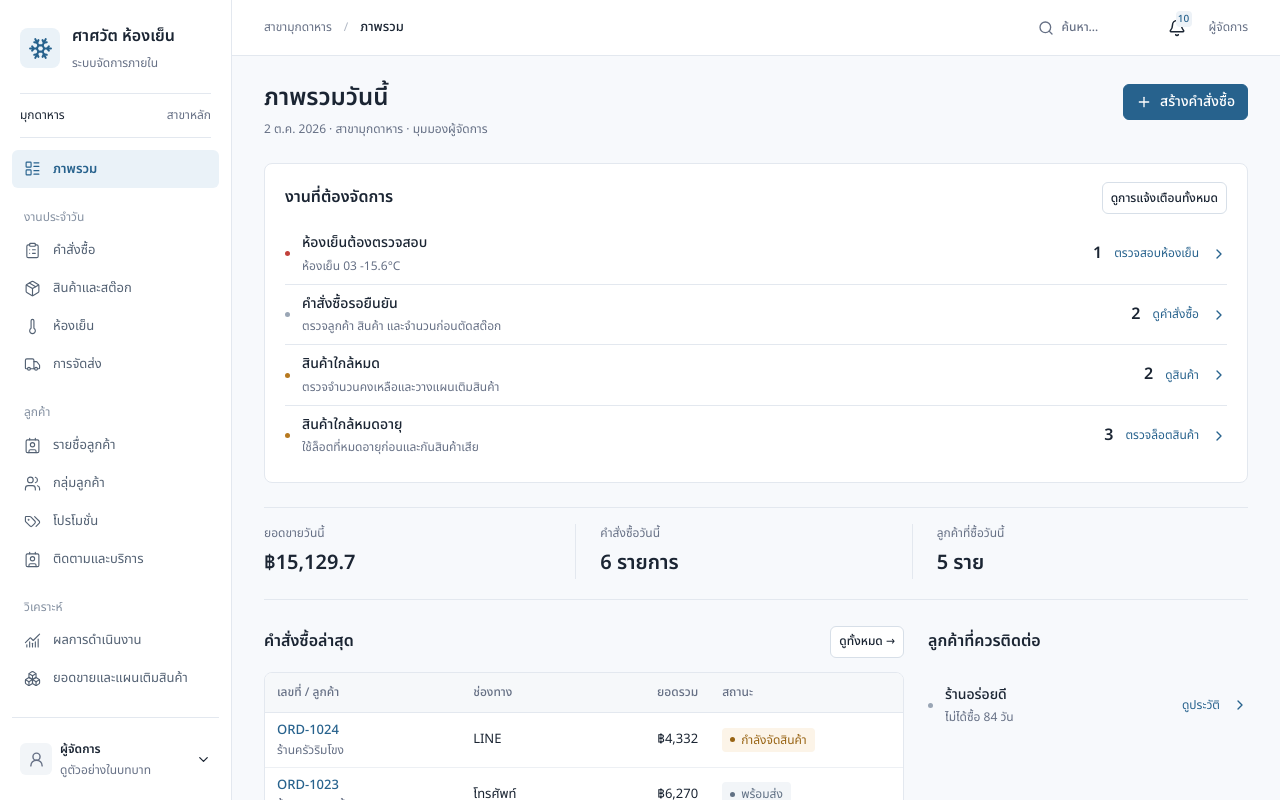
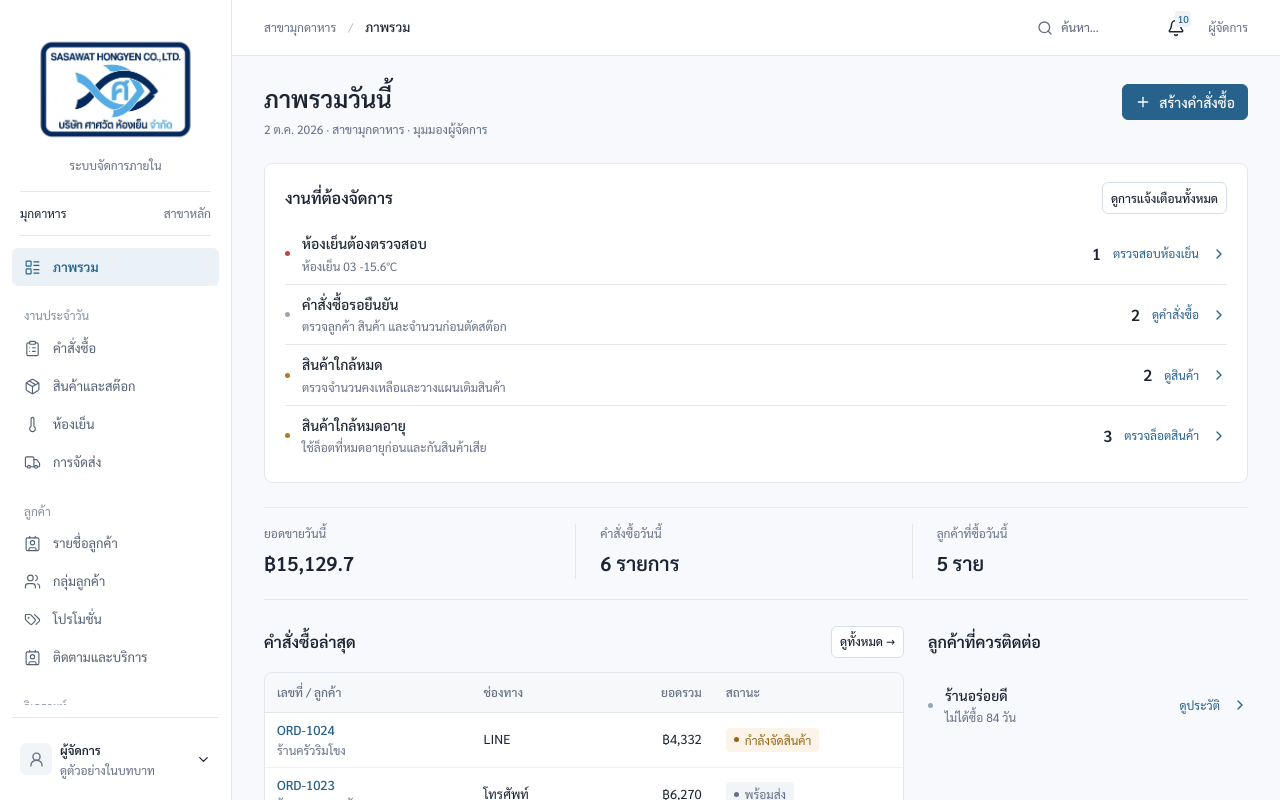
Before and after one commit to raf3-null/smit-prototype, a Next.js app: page / in a window 1280 px wide. Shown: the top 800 px of the page. Built offline with nearby package versions, Linux system fonts and the light colour scheme.

Commit message:
Use looped Sarabun Thai font and supplied company logo

```diff
--- a/package.json
+++ b/package.json
@@ -10,6 +10,7 @@
   },
   "dependencies": {
     "@fontsource/noto-sans-thai": "^5.2.0",
+    "@fontsource/sarabun": "^5.3.0",
     "lucide-react": "^0.468.0",
     "next": "16.3.8",
     "react": "19.2.0",
--- a/src/app/globals.css
+++ b/src/app/globals.css
@@ -28,7 +28,7 @@ body {
   background: var(--background);
   color: var(--text-primary);
   font:
-    14px/1.6 "Noto Sans Thai",
+    14px/1.6 "Sarabun",
     Tahoma,
     sans-serif;
 }
@@ -214,29 +214,11 @@ summary {
   z-index: 40;
   padding: 24px 12px 12px;
 }
-.brand {
-  display: flex;
-  align-items: center;
-  gap: 12px;
-  padding: 0 8px 20px;
-}
-.brand-mark {
-  display: grid;
-  place-items: center;
-  width: 40px;
-  height: 40px;
-  background: #eaf2f8;
-  border-radius: 8px;
-  color: var(--primary);
-}
-.brand strong {
-  font-size: 16px;
-  white-space: nowrap;
-}
-.brand small {
-  display: block;
-  margin-top: 4px;
-}
+.brand { display: flex; flex-direction: column; gap: 4px; padding: 0 8px 16px; }
+.brand-logo { display: block; width: 192px; height: 128px; object-fit: contain; }
+.brand small { display: block; text-align: center; font-size: 12px; }
+.header-logo { display: none; width: 66px; height: 44px; object-fit: contain; flex-shrink: 0; }
+@media (max-width: 760px) { .header-logo { display: block; } }
 .branch {
   display: flex;
   justify-content: space-between;
--- a/src/app/layout.tsx
+++ b/src/app/layout.tsx
@@ -1,7 +1,7 @@
 import type { Metadata } from "next";
-import "@fontsource/noto-sans-thai/400.css";
-import "@fontsource/noto-sans-thai/500.css";
-import "@fontsource/noto-sans-thai/600.css";
+import "@fontsource/sarabun/400.css";
+import "@fontsource/sarabun/500.css";
+import "@fontsource/sarabun/600.css";
 import "./globals.css";
 export const metadata: Metadata = {
   title: "ศาศวัต ห้องเย็น · ระบบจัดการภายใน",
--- a/src/components/operations.tsx
+++ b/src/components/operations.tsx
@@ -1,7 +1,6 @@
 "use client";
 import { useState, useEffect, useCallback } from "react";
 import {
-  Snowflake,
   LayoutList,
   ClipboardList,
   Package,
@@ -286,13 +285,8 @@ export default function Operations() {
       )}
       <aside className={"sidebar " + (menu ? "open" : "")}>
         <div className="brand">
-          <span className="brand-mark">
-            <Snowflake size={25} />
-          </span>
-          <div>
-            <strong>ศาศวัต ห้องเย็น</strong>
-            <small>ระบบจัดการภายใน</small>
-          </div>
+          <img className="brand-logo" src="/sasawat-logo.png" alt="บริษัท ศาศวัต ห้องเย็น จำกัด" width={192} height={128} />
+          <small>ระบบจัดการภายใน</small>
         </div>
         <div className="branch">
           <span>มุกดาหาร</span>
@@ -372,6 +366,7 @@ export default function Operations() {
             >
               <Menu size={20} />
             </Button>
+            <img className="header-logo" src="/sasawat-logo.png" alt="ศาศวัต ห้องเย็น" width={66} height={44} />
             <span>สาขามุกดาหาร</span>
             <b>/</b>
             <strong>{titles[active] || "ภาพรวม"}</strong>
```
Also changed, not shown: public/sasawat-logo.png (added), 1 other file (tests, documents, lock files or other folders).
